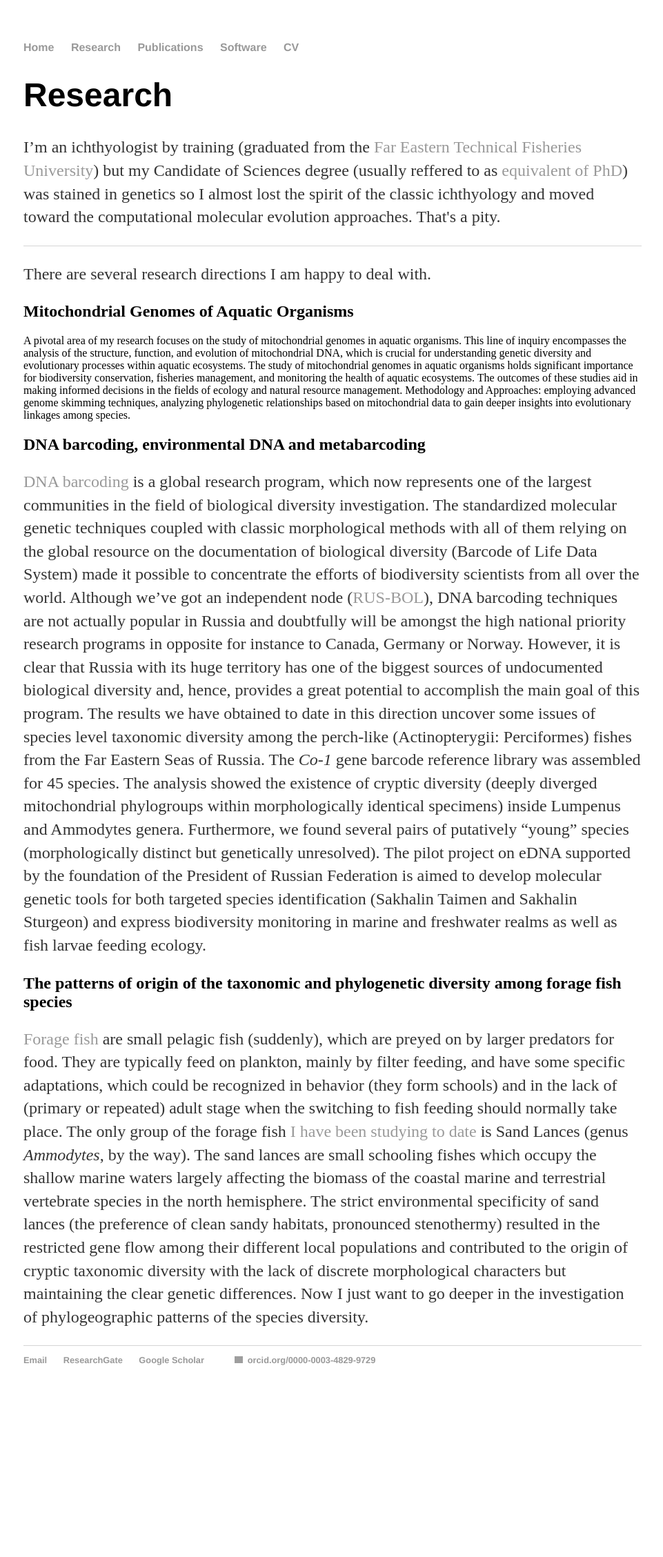
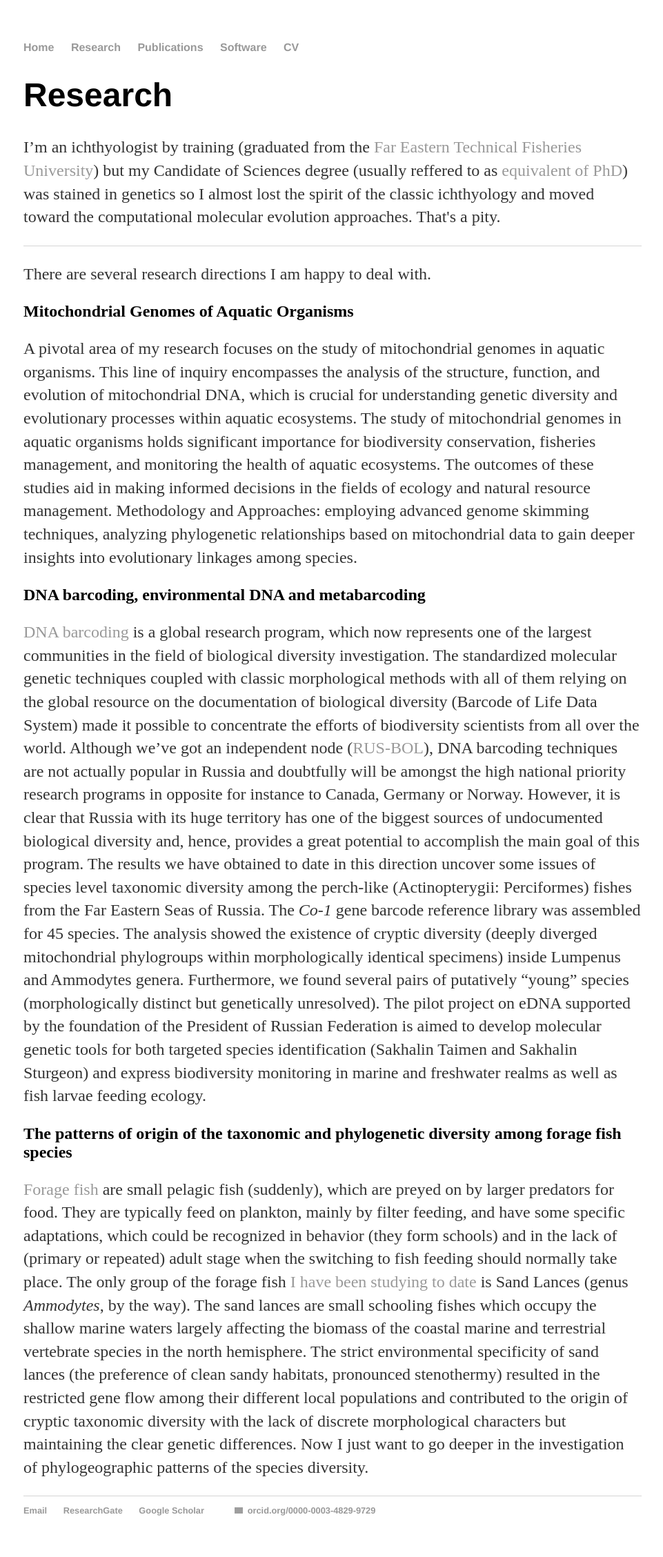
Before and after one commit to Sturcoal/Sturcoal.github.io, a Jekyll site: the page built from research.html, in a window 1280 px wide. Shown: the whole page at 69% size, without its empty margins (158-1119 px from the left). Built offline with Jekyll 4.4.1, drawn with Linux system fonts in a browser that asks for light colours; before the commit the page ends 2039 px from its top, so only the background shows below that; grey boxes are pictures that could not be loaded.

```diff
--- a/research.html
+++ b/research.html
@@ -13,10 +13,10 @@ of PhD</a>) was stained in genetics so I almost lost the spirit of the classic i
     	</footer>
     	<p>There are several research directions I am happy to deal with.<p>
 	<h2>Mitochondrial Genomes of Aquatic Organisms</h2>
-	A pivotal area of my research focuses on the study of mitochondrial genomes in aquatic organisms. This line of inquiry encompasses the analysis of the structure, function, and evolution of mitochondrial DNA, which is crucial for understanding genetic diversity and evolutionary processes within aquatic ecosystems.
+	<p>A pivotal area of my research focuses on the study of mitochondrial genomes in aquatic organisms. This line of inquiry encompasses the analysis of the structure, function, and evolution of mitochondrial DNA, which is crucial for understanding genetic diversity and evolutionary processes within aquatic ecosystems.
 	The study of mitochondrial genomes in aquatic organisms holds significant importance for biodiversity conservation, fisheries management, and monitoring the health of aquatic ecosystems.
 	The outcomes of these studies aid in making informed decisions in the fields of ecology and natural resource management.
-	Methodology and Approaches: employing advanced genome skimming techniques, analyzing phylogenetic relationships based on mitochondrial data to gain deeper insights into evolutionary linkages among species.
+	Methodology and Approaches: employing advanced genome skimming techniques, analyzing phylogenetic relationships based on mitochondrial data to gain deeper insights into evolutionary linkages among species.<p>
 	<h2>DNA barcoding, environmental DNA and metabarcoding</h2>
 	<p><a href="http://www.barcodeoflife.org/content/about/what-dna-barcoding">DNA <span
 class=SpellE>barcoding</span></a> is a global research program, which now represents one of the largest
```
